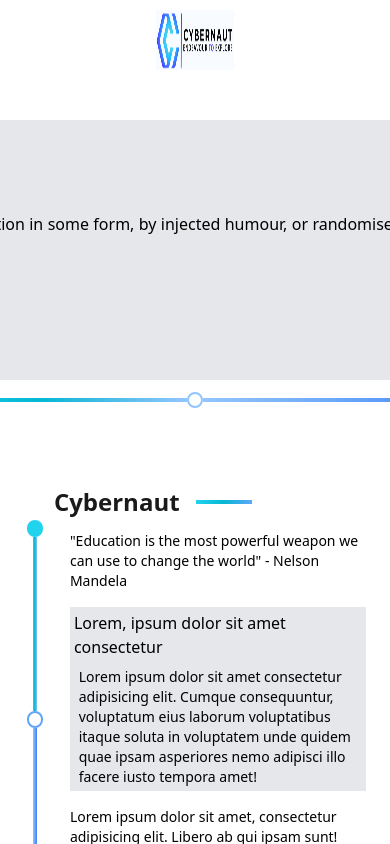
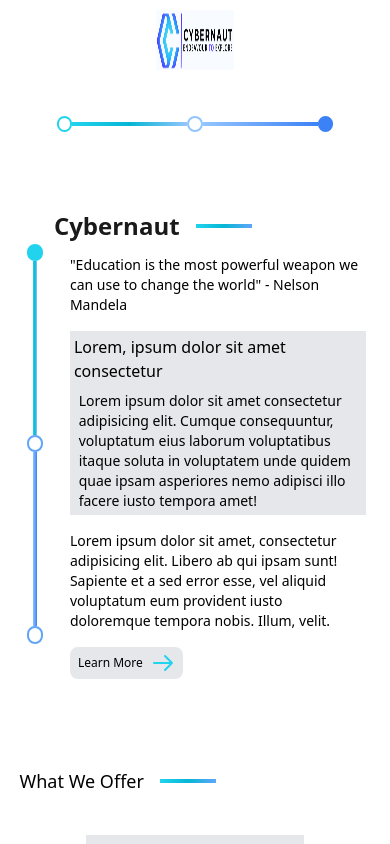
Before and after one commit to Gautham0718/Cybernaut-website, a Next.js app: page / in a window 390 px wide. Shown: the top 844 px of the page. Built offline with nearby package versions, Linux system fonts and the light colour scheme.

Commit message:
Update NewSlider.tsx

```diff
--- a/components/NewSlider.tsx
+++ b/components/NewSlider.tsx
@@ -47,13 +47,13 @@ const NewSlider: React.FC = () => {
         }}
         {...(CarouselProps as any)}
       >
-        <div className="lg:h-[70%] lg:w-[1024px]">
+        <div className="lg:h-[70%]">
           <img
             className="h-full"
             src={Logo.src}
           />
         </div>
-        <div className="lg:h-[70%] bg-gray-200 lg:w-[1024px]  m-10">
+        <div className="lg:h-[70%] bg-gray-200  m-10">
           <div className="flex flex-row align-middle items-center ml-20">
 
 
@@ -91,43 +91,10 @@ const NewSlider: React.FC = () => {
             </div>
           </div>
         </div>
-        <div className="lg:h-[70%] bg-gray-200 lg:w-[1024px] m-10">
-        <div className="flex flex-row align-middle items-center ml-20">
-
-
-<div className="absolute border-solid border border-gray-400  h-96 w-96 rounded-[500px] origin-top-left mt-[10%]">
-  <AcademicCapIcon href="#" onClick={figma} className="absolute shadow-blue-200 shadow-sm ease-linear duration-200 hover:bg-blue-400 hover:text-white cursor-pointer py-0 w-12 h-12 border border-solid border-gray-400 rounded-full bg-white text-blue-400 translate-y-20"/>
-  <AtSymbolIcon onClick={cpp} className="absolute shadow-blue-200  hover:bg-blue-400 hover:text-white cursor-pointer w-12 h-12 border border-solid border-gray-400 rounded-full bg-white text-blue-400 translate-x-44 -translate-y-4"/>
-  <BellIcon onClick={python} className="absolute shadow-blue-200  hover:bg-blue-400 hover:text-white cursor-pointer w-12 h-12 border border-solid border-gray-400 rounded-full bg-white text-blue-400 translate-x-[340px] translate-y-20"/>
-  <BookmarkIcon onClick={mysql} className="w-12 h-12 absolute shadow-blue-200  hover:bg-blue-400 hover:text-white cursor-pointer border border-solid border-gray-400 rounded-full bg-white text-blue-400 translate-x-[340px] translate-y-64"/>
-  <BriefcaseIcon onClick={java} className="absolute shadow-blue-200  hover:bg-blue-400 hover:text-white cursor-pointer w-12 h-12 border border-solid border-gray-400 rounded-full bg-white text-blue-400 translate-x-44 translate-y-[360px] "/>
-  <LogoutIcon onClick={html} className="absolute shadow-blue-200  hover:bg-blue-400 hover:text-white cursor-pointer w-12 h-12 border border-solid border-gray-400 rounded-full bg-white text-blue-400 translate-y-64"/>
-<div className=" absolute m-16 origin-center ease-linear duration-200 justify-center align-middle items-center border border-solid border-white bg-white w-64 h-64 rounded-full">
-  <p className=" justify-center ease-linear duration-200 pt-[25%] align-middle items-center text-2x1">{TechData[ind]}</p>
-</div>
-  </div>
-<div className=" pl-[500px] pr-20">
-<div className="text-justify gap-y-4 mt-12">
-<div className="flex items-center gap-x-4">
-<p className=" text-4xl font-bold">TECH COURSES</p>
-<div className="w-14 h-1 bg-gradient-to-r from-cyan-400 via-cyan-500 to-blue-400"></div>
-</div>
-<p className="py-1">
-There are many variations of passages of Lorem Ipsum available, but the majority have suffered alteration in some form, by injected humour, or randomised words which don't look even slightly believable. If you are going to use a passage of Lorem Ipsum, you need to be sure there isn't anything embarrassing hidden in the middle of text.
-</p>
-<div className="flex flex-row py-4 gap-x-4">
-<p className="border w-28 h-9 text-center border-solid border-gray-400 rounded-2xl font-semibold ">30+ Hours</p>
-<p className="border w-48 h-9 text-center border-solid border-gray-400 rounded-2xl font-semibold ">Access to study materials</p>
-</div>
-<div className="py-1">
-<p className="border w-64 h-9 text-center border-solid border-gray-400 rounded-2xl font-semibold ">Basic to intermediate coaching</p>
-</div>
-<div className="py-1">
-<p className="border w-24 h-9 border-solid text-center border-gray-400 rounded-2xl font-semibold">Certificate</p>
-</div>
-</div>
-</div>
-</div>
+        <div className="lg:h-[70%] bg-gray-200  m-10">
+          <div>
+            helloworld
+            </div>
         </div>
       </Carousel>
       <div className="w-[20%] h-6 flex items-center justify-between bg-white">
```
